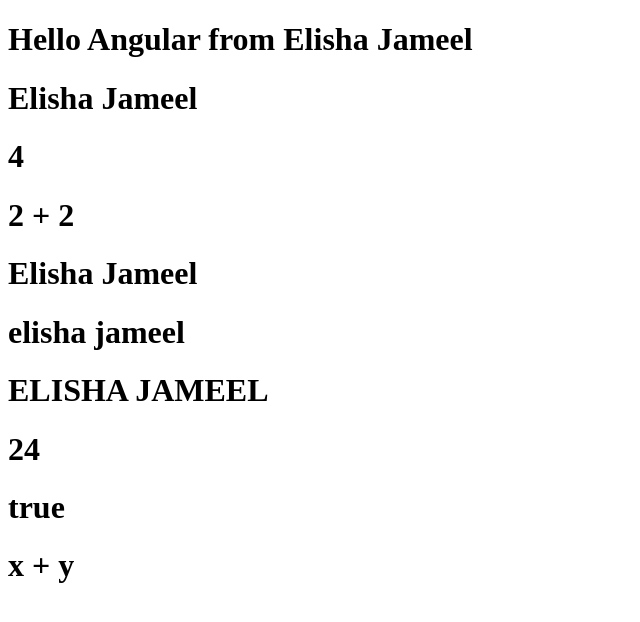
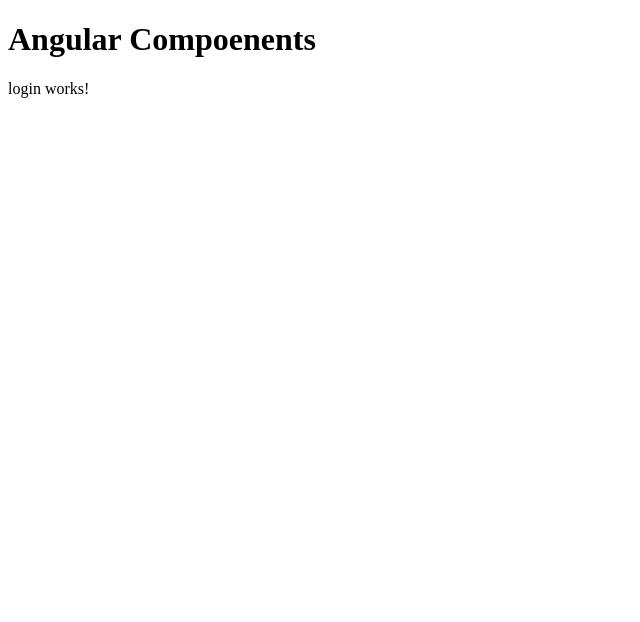
Before and after one commit to elishabhatti/angular-app, an Angular app: page / in a window 1280 px wide. Shown: the top 622 px of the page, without its empty margins (0-640 px from the left). Built offline with nearby package versions, Linux system fonts and the light colour scheme.

Commit message:
components in angular

```diff
--- a/src/app/app.html
+++ b/src/app/app.html
@@ -1,10 +1,2 @@
-<h1>{{title}}</h1>
-<h1>{{name}}</h1>
-<h1>{{2 + 2}}</h1>
-<h1>2 + 2</h1>
-<h1>{{name}}</h1>
-<h1>{{name.toLowerCase()}}</h1>
-<h1>{{name.toUpperCase()}}</h1>
-<h1>{{x + y}}</h1>
-<h1>{{x == y}}</h1>
-<h1>x + y</h1>
+<h1>Angular Compoenents</h1>
+<app-login> </app-login>
--- a/src/app/app.ts
+++ b/src/app/app.ts
@@ -1,9 +1,10 @@
 import { Component } from '@angular/core';
 import { RouterOutlet } from '@angular/router';
+import { Login } from './login/login';
 
 @Component({
   selector: 'app-root',
-  imports: [RouterOutlet],
+  imports: [Login],
   templateUrl: './app.html',
   styleUrl: './app.css',
 })
```
